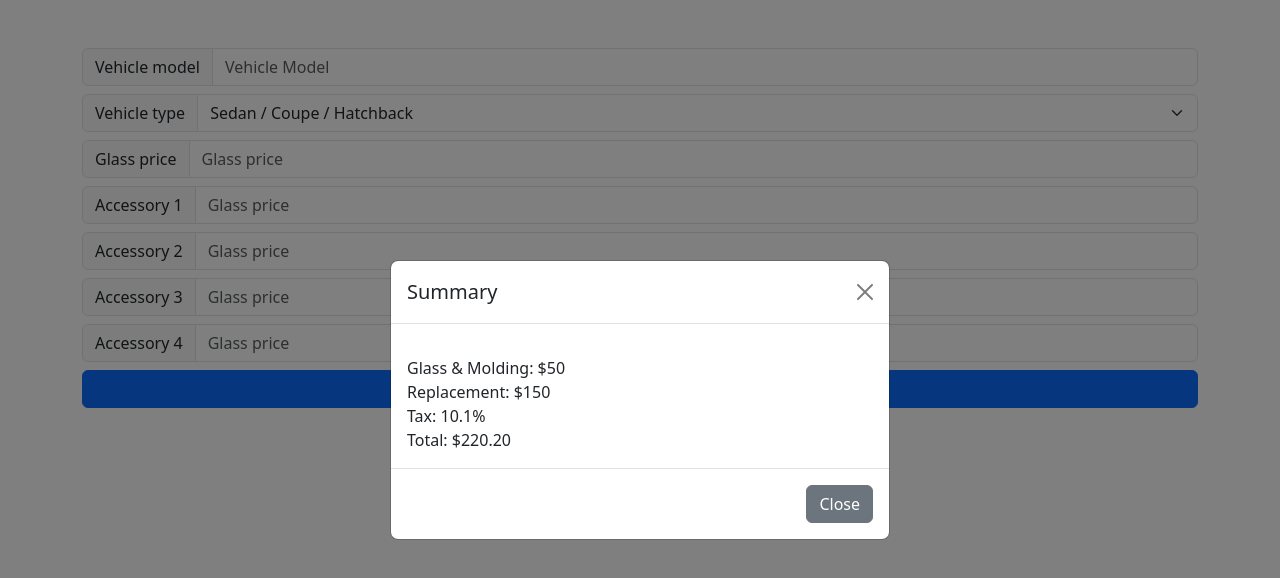
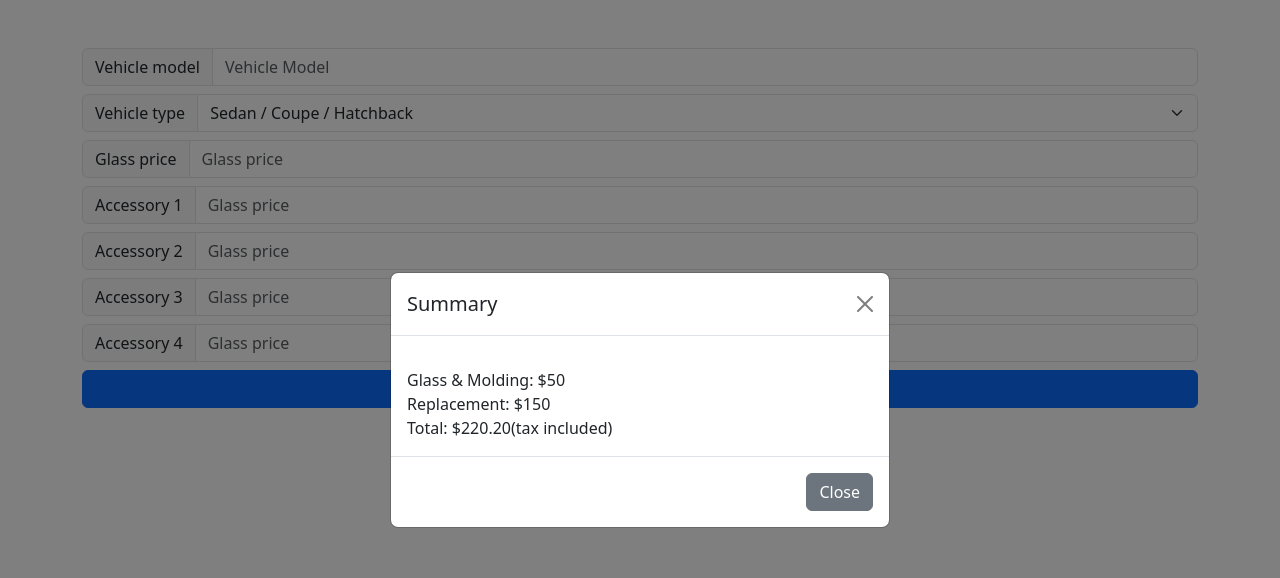
Before and after one commit to funnelton/calculator, a plain HTML site: page index.html in a window 1280 px wide. Both pictures are taken after a click on the button "Get estimate". Drawn offline with nearby package versions, Linux system fonts and the light colour scheme.

Commit message:
Add files via upload

```diff
--- a/index.html
+++ b/index.html
@@ -76,9 +76,6 @@
                                 <span id="summary_replacementPrice"></span>
                             </div>
                             <div>
-                                <span id="summary_tax"></span>
-                            </div>
-                            <div>
                                 <span id="summary_total"><b></b></span>
                             </div>
                         </div>
--- a/main.js
+++ b/main.js
@@ -47,13 +47,11 @@ buttonGetEstimate.addEventListener('click', function () {
     let summary_vehicleModel = document.getElementById('summary_vehicleModel');
     let summary_glassAndMoldingPrice = document.getElementById('summary_glassAndMoldingPrice');
     let summary_replacementPrice = document.getElementById('summary_replacementPrice');
-    let summary_tax = document.getElementById('summary_tax');
     let summary_total = document.getElementById('summary_total');
 
     summary_vehicleModel.textContent = vehicleModel;
     summary_glassAndMoldingPrice.textContent = `Glass & Molding: $${glassAndAccessoriesAndProfitPrice}`;
     summary_replacementPrice.textContent = `Replacement: $${replacementPrice}`;
-    summary_tax.textContent = `Tax: ${consts.tax}%`;
-    summary_total.textContent = `Total: $${total}`;
+    summary_total.textContent = `Total: $${total}(tax included)`;
 
 });
```
